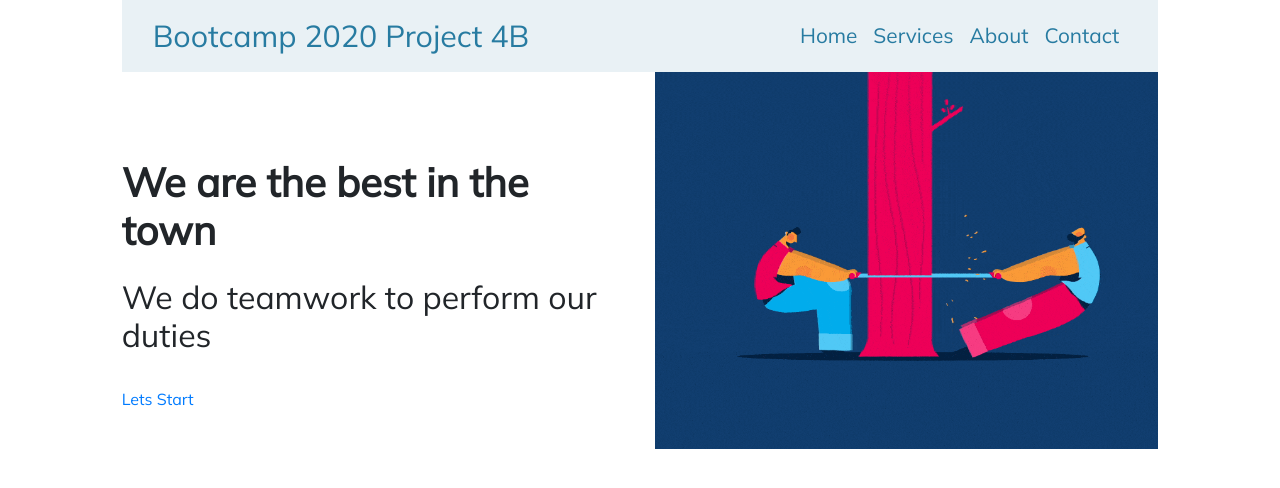
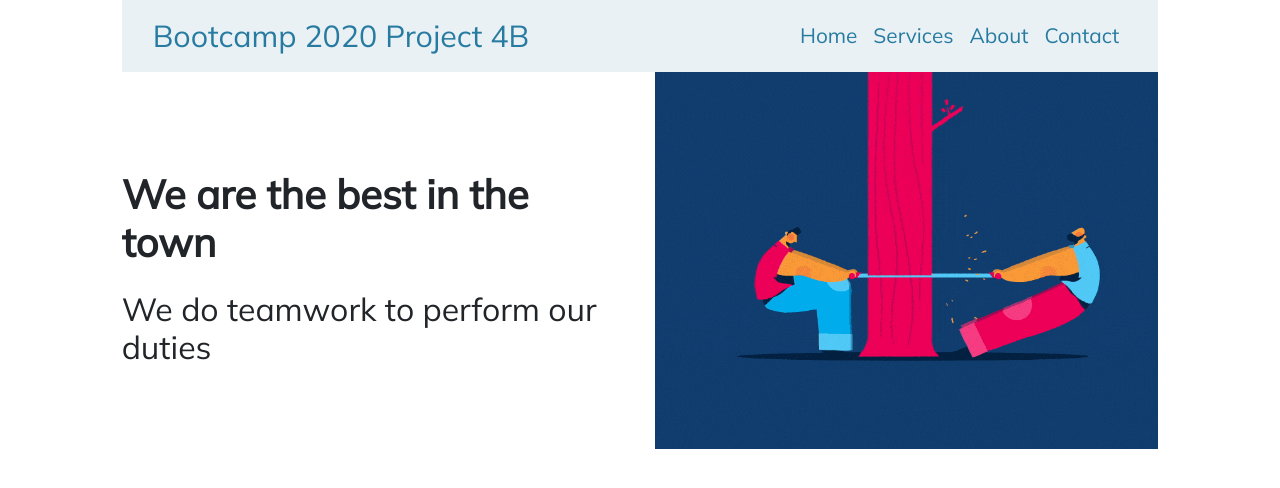
Before and after one commit to Kashifnawaz03/Project4-BBootcamp2020, a React (Create React App) app: page / in a window 1280 px wide. Shown: the top 488 px of the page. Built offline with nearby package versions, Linux system fonts and the light colour scheme.

Commit message:
Again error

```diff
--- a/src/components/Main.js
+++ b/src/components/Main.js
@@ -23,7 +23,7 @@ export const Main = () => {
                                     </h1>
                                     <h2 className="my-3">We do teamwork to perform our duties</h2>
                                     <div className="mt-3">
-                                        <a href="" className="button">Lets Start</a>
+                                        {/*<a href="" className="button">Lets Start</a>*/}
                                     </div>
                                 </div>
 
```
